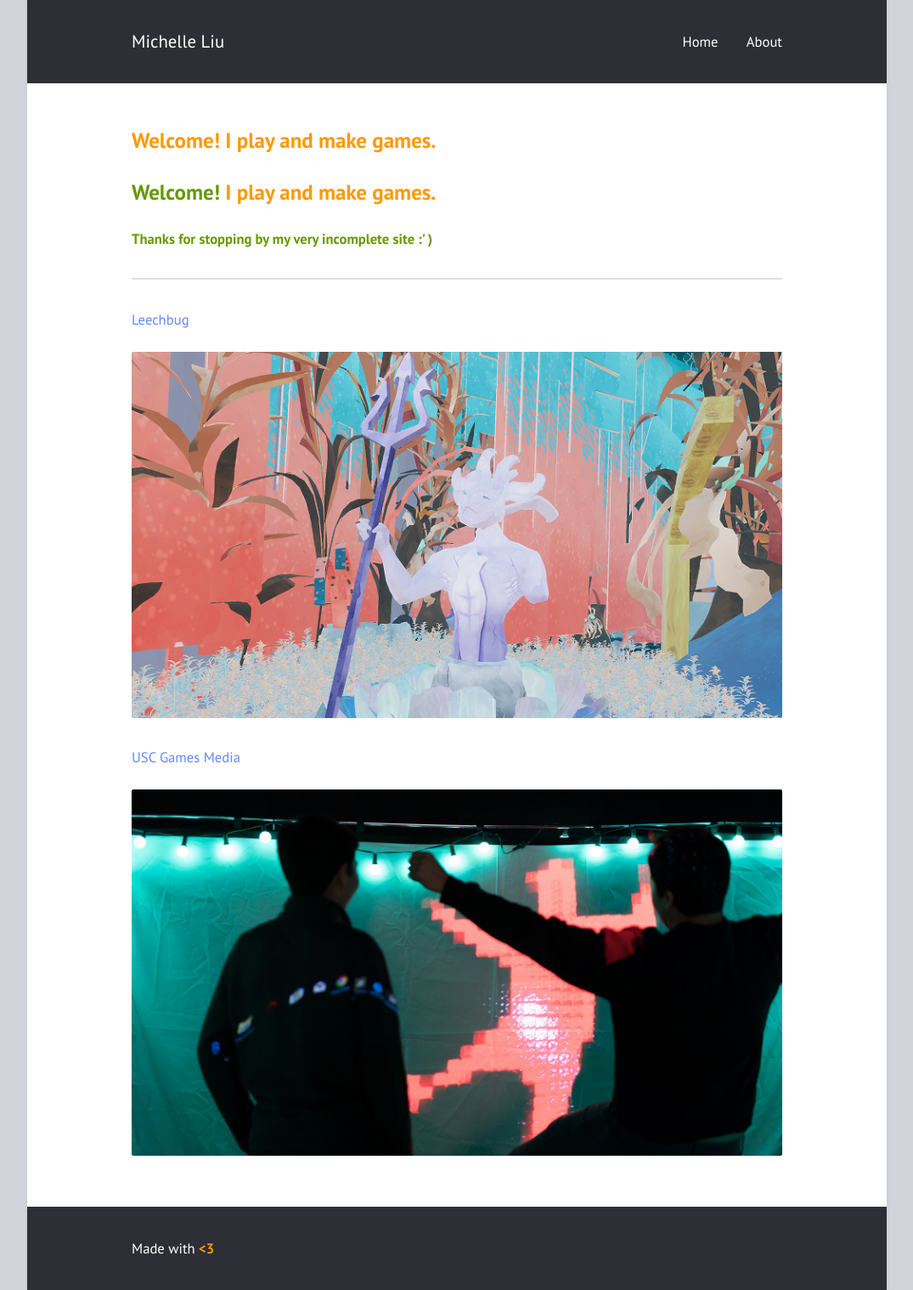
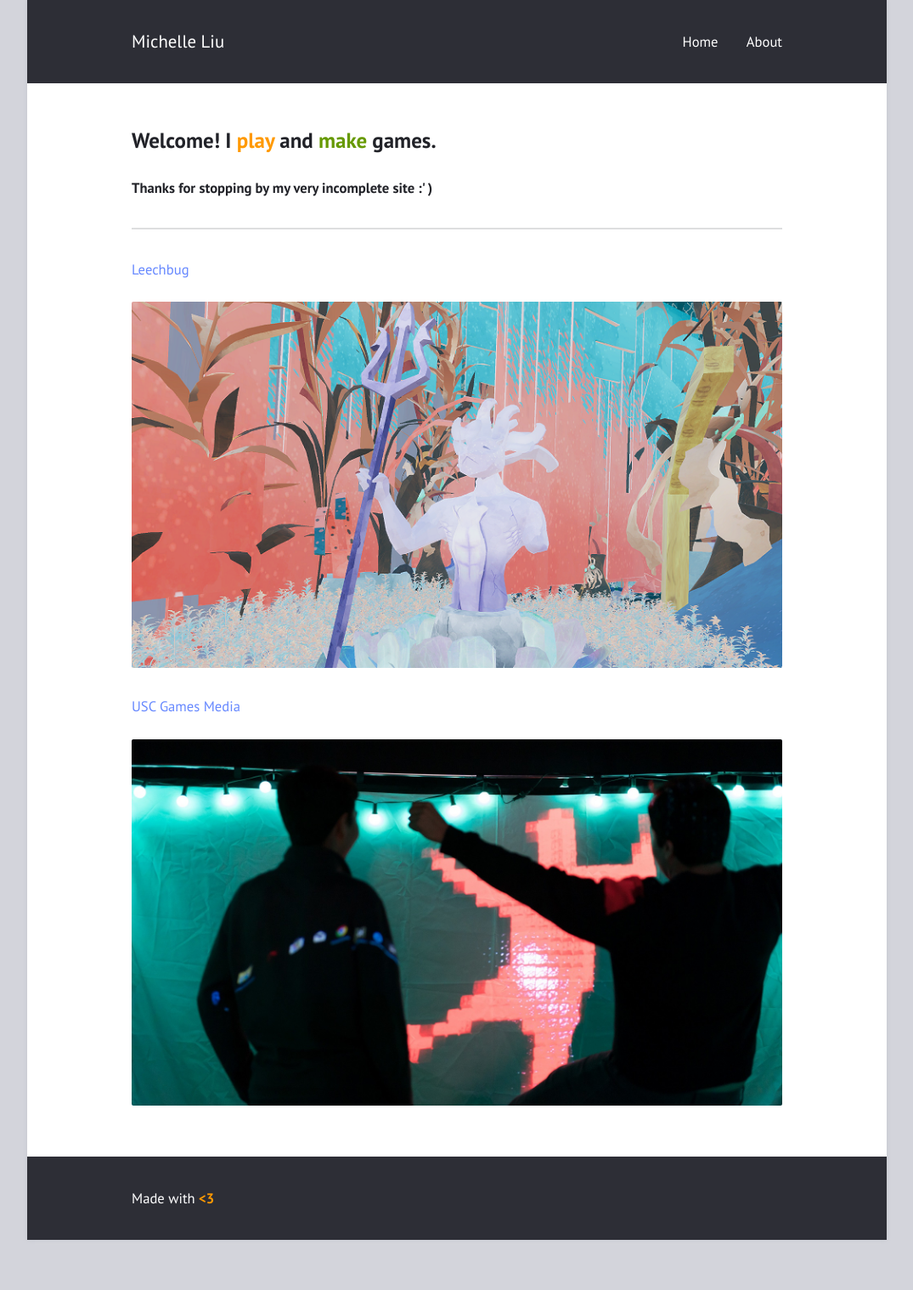
Before and after one commit to KeroMichelle/KeroMichelle.github.io, a Jekyll site: the page built from index.html, in a window 1280 px wide. Shown: the whole page at 85% size, without its empty margins (102-1177 px from the left). Built offline with Jekyll 4.4.1, drawn with Linux system fonts in a browser that asks for light colours; after the commit the page ends 1459 px from its top, so only the background shows below that.

Commit message:
Color fix

```diff
--- a/index.html
+++ b/index.html
@@ -4,11 +4,9 @@ title: "Home"
 ---
 
 <article>
-  <h2 style="color:#FF9900";>Welcome! I play and make games.</h2>
+  <h2>Welcome! I <span style="color:#FF9900">play</span> and <span style="color:#669900">make</span> games.</h2>
 
-  <h2 style="color:#FF9900";><span style="color:#669900">Welcome!</span> I play and make games.</h2>
-
-  <lighth3 style="color:#669900";> Thanks for stopping by my very incomplete site :' )</lighth3>
+  <h4>Thanks for stopping by my very incomplete site :' )</h4>
 
   <hr>
 
```
